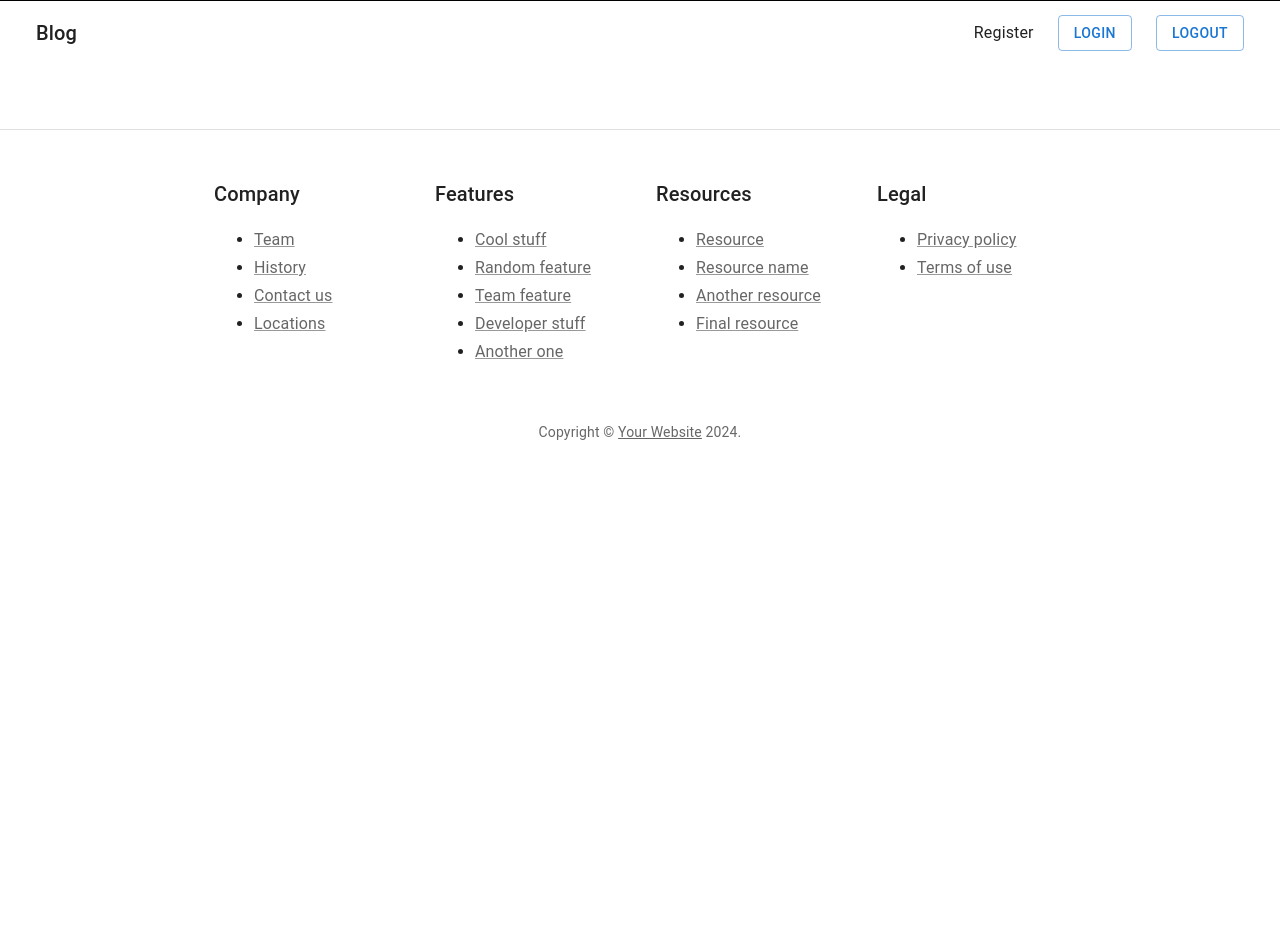
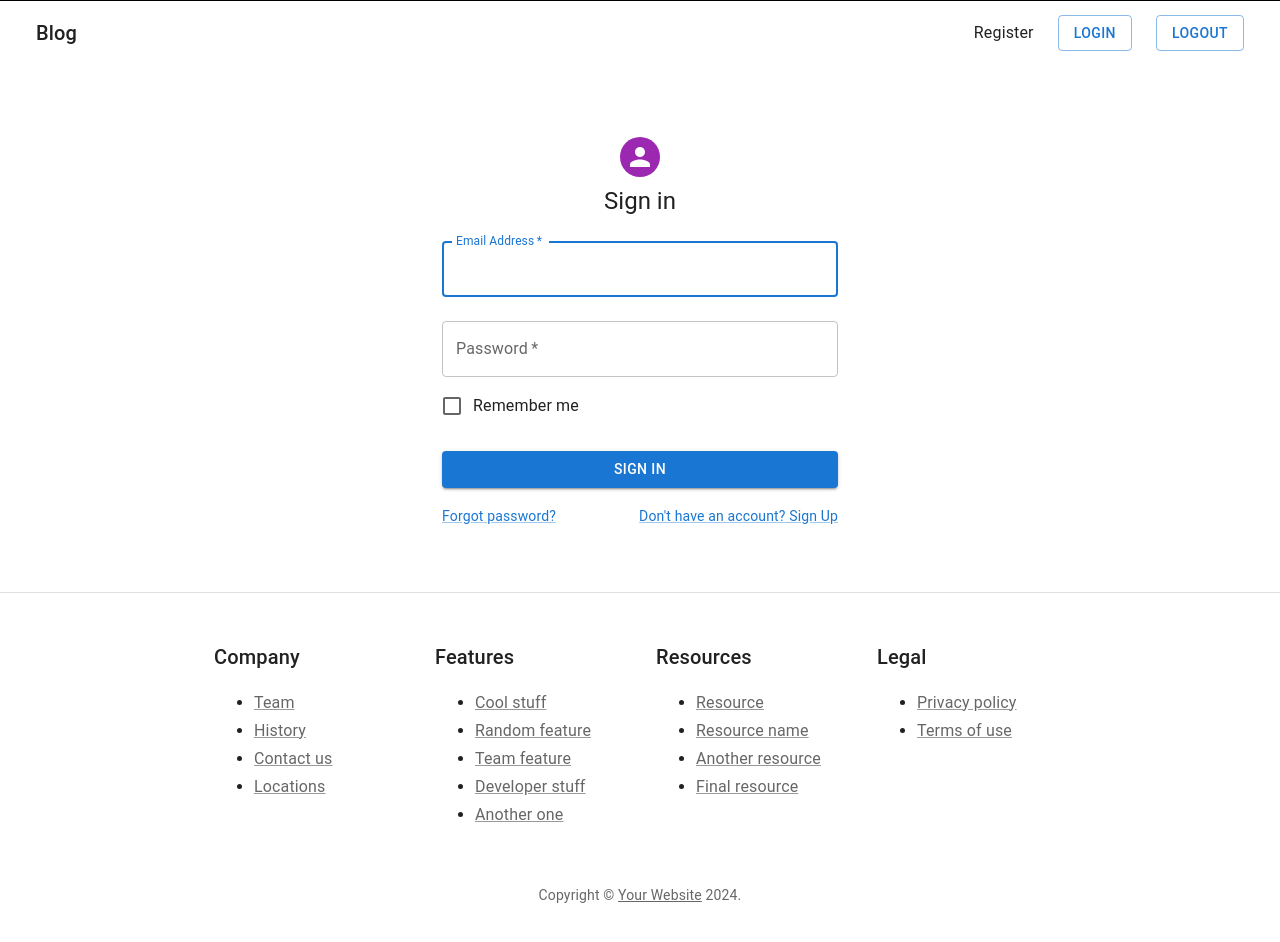
Before and after one commit to PlushaQ/drf-react-blog-app, a React (Create React App) app in the folder drf_react_front/: page /login in a window 1280 px wide. Shown: the top 942 px of the page. Before the commit the page ends 800 px from the top, so only its background shows below. Built offline with nearby package versions, Linux system fonts and the light colour scheme.

Commit message:
Added login component to frontend

```diff
--- a/drf_react_front/src/components/login.js
+++ b/drf_react_front/src/components/login.js
@@ -0,0 +1,138 @@
+import React, { useState } from 'react';
+import axiosInstance from '../axios';
+import { useNavigate } from 'react-router-dom';
+//MaterialUI
+import Avatar from '@mui/material/Avatar';
+import Button from '@mui/material/Button';
+import CssBaseline from '@mui/material/CssBaseline';
+import TextField from '@mui/material/TextField';
+import FormControlLabel from '@mui/material/FormControlLabel';
+import Checkbox from '@mui/material/Checkbox';
+import Link from '@mui/material/Link';
+import Grid from '@mui/material/Grid';
+import Typography from '@mui/material/Typography';
+import styled from '@emotion/styled';
+import Container from '@mui/material/Container';
+
+
+const StyledPaper = styled('div')(({ theme }) => ({
+    marginTop: theme.spacing(8),
+    display: 'flex',
+    flexDirection: 'column',
+    alignItems: 'center',
+  }));
+
+  const StyledAvatar = styled(Avatar)(({ theme }) => ({
+    margin: theme.spacing(1),
+    backgroundColor: theme.palette.secondary.main,
+  }));
+
+  const StyledForm = styled('form')(({ theme }) => ({
+    width: '100%',
+    marginTop: theme.spacing(1),
+  }));
+
+  const StyledSubmit = styled(Button)(({ theme }) => ({
+    margin: theme.spacing(3, 0, 2),
+  }));
+
+
+export default function SignIn() {
+	const navigate = useNavigate();
+	const initialFormData = Object.freeze({
+		email: '',
+		password: '',
+	});
+
+	const [formData, updateFormData] = useState(initialFormData);
+
+	const handleChange = (e) => {
+		updateFormData({
+			...formData,
+			[e.target.name]: e.target.value.trim(),
+		});
+	};
+
+	const handleSubmit = (e) => {
+		e.preventDefault();
+		console.log(formData);
+
+		axiosInstance
+			.post(`token/`, {
+				email: formData.email,
+				password: formData.password,
+			})
+			.then((res) => {
+				localStorage.setItem('access_token', res.data.access);
+				localStorage.setItem('refresh_token', res.data.refresh);
+				axiosInstance.defaults.headers['Authorization'] =
+					'JWT ' + localStorage.getItem('access_token');
+                    navigate('/');
+                    console.log(res)
+                    console.log(res.data)
+			});
+	};
+
+	return (
+        <Container component="main" maxWidth="xs">
+          <CssBaseline />
+          <StyledPaper>
+            <StyledAvatar />
+            <Typography component="h1" variant="h5">
+              Sign in
+            </Typography>
+            <StyledForm>
+              <TextField
+                variant="outlined"
+                margin="normal"
+                required
+                fullWidth
+                id="email"
+                label="Email Address"
+                name="email"
+                autoComplete="email"
+                autoFocus
+                onChange={handleChange}
+              />
+              <TextField
+                variant="outlined"
+                margin="normal"
+                required
+                fullWidth
+                name="password"
+                label="Password"
+                type="password"
+                id="password"
+                autoComplete="current-password"
+                onChange={handleChange}
+              />
+              <FormControlLabel
+                control={<Checkbox value="remember" color="primary" />}
+                label="Remember me"
+              />
+              <StyledSubmit
+                type="submit"
+                fullWidth
+                variant="contained"
+                color="primary"
+                onClick={handleSubmit}
+              >
+                Sign In
+              </StyledSubmit>
+              <Grid container>
+                <Grid item xs>
+                  <Link href="#" variant="body2">
+                    Forgot password?
+                  </Link>
+                </Grid>
+                <Grid item>
+                  <Link href="#" variant="body2">
+                    {"Don't have an account? Sign Up"}
+                  </Link>
+                </Grid>
+              </Grid>
+            </StyledForm>
+          </StyledPaper>
+        </Container>
+      );
+    }
--- a/drf_react_front/src/components/register.js
+++ b/drf_react_front/src/components/register.js
@@ -40,7 +40,7 @@ const StyledButton = styled(Button)(({theme}) => ({
 
 
 export default function SignUp() {
-	const history = useNavigate();
+	const navigate = useNavigate();
 	const initialFormData = Object.freeze({
 		email: '',
 		username: '',
@@ -68,7 +68,7 @@ export default function SignUp() {
 				password: formData.password,
 			})
 			.then((res) => {
-				history.push('/login');
+				navigate('/login');
 				console.log(res);
 				console.log(res.data);
 			});
--- a/drf_react_front/src/index.js
+++ b/drf_react_front/src/index.js
@@ -8,6 +8,7 @@ import App from './App'
 import Header from './components/header'
 import Footer from './components/footer'
 import SignUp from './components/register'
+import Login from './components/login'
 
 const theme = createTheme();
 
@@ -19,6 +20,7 @@ const routing = (
             <Routes>
                 <Route exact path="/" element={<App />} />
                 <Route exact path="/register" element={<SignUp />}/>
+                <Route exact path="/login" element={<Login />} />
             </Routes>
             <Footer />
         </ThemeProvider>
```
